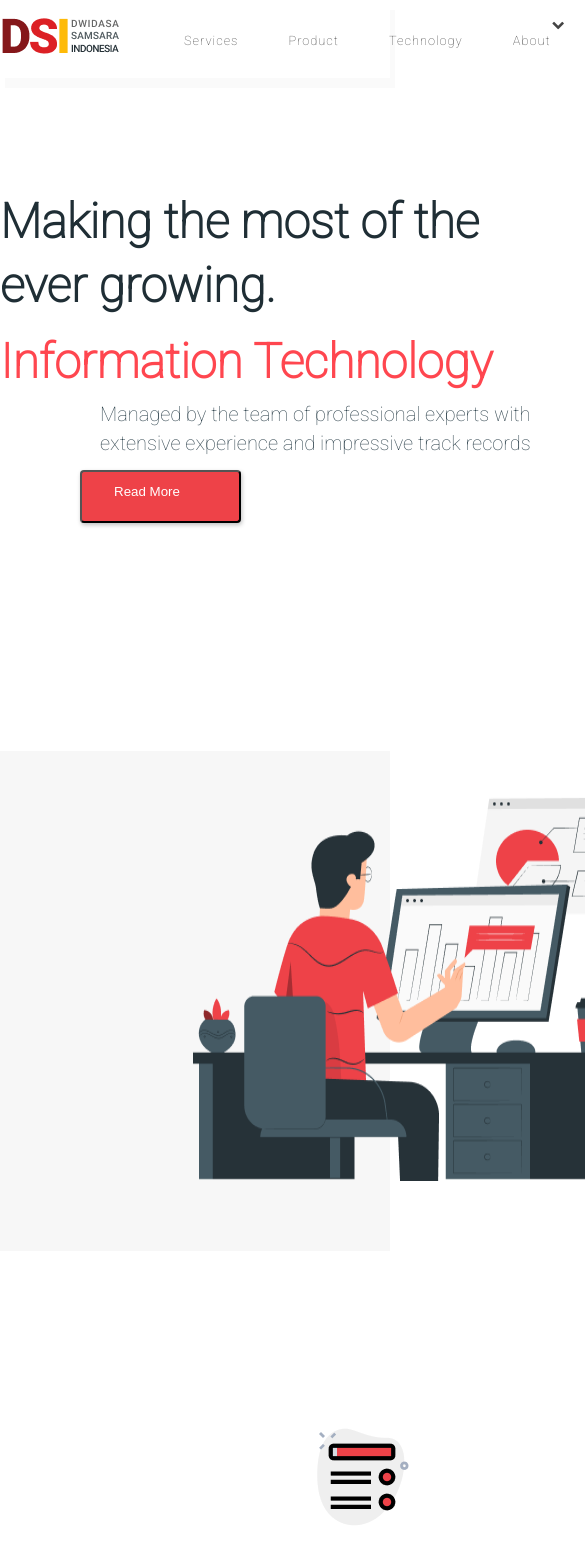
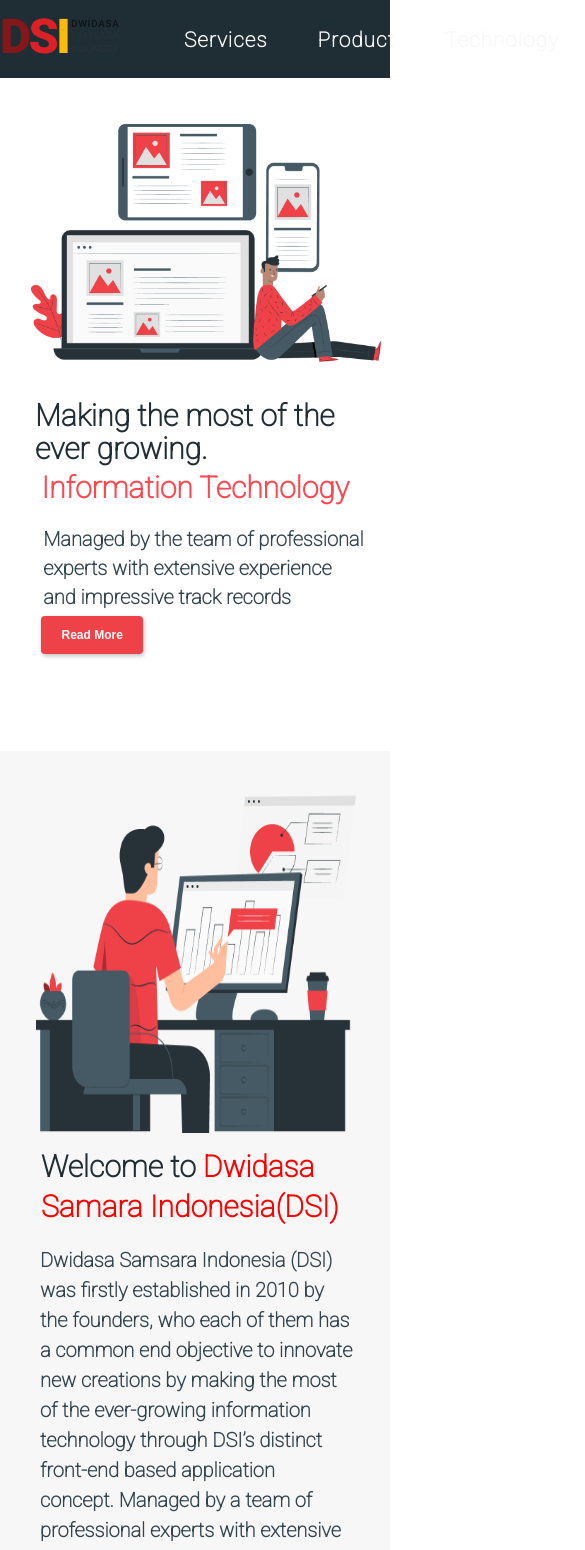
Before and after one commit to aritra1804/TASK2, a plain HTML site: page index.html in a window 390 px wide. Shown: the top 1550 px of the page, 585 px wide, since content can reach past the window. Drawn offline with Linux system fonts and the light colour scheme.

Commit message:
responsive done

```diff
--- a/index.html
+++ b/index.html
@@ -1,20 +1,24 @@
 <!DOCTYPE html>
 <html lang="en" dir="ltr">
+
 <head>
   <meta charset="utf-8">
   <title>DSI</title>
   <link rel="stylesheet" href="https://cdnjs.cloudflare.com/ajax/libs/font-awesome/4.7.0/css/font-awesome.min.css">
   <link rel="preconnect" href="https://fonts.googleapis.com">
   <link rel="preconnect" href="https://fonts.gstatic.com" crossorigin>
-<link href="https://fonts.googleapis.com/css2?family=Open+Sans:wght@300&family=Roboto:ital,wght@0,100;1,300&display=swap" rel="stylesheet">
+  <link
+    href="https://fonts.googleapis.com/css2?family=Open+Sans:wght@300&family=Roboto:ital,wght@0,100;1,300&display=swap"
+    rel="stylesheet">
   <meta name="viewport" content="width=device-width, initial-scale=1.0">
   <link rel="stylesheet" href="styles.css">
 </head>
+
 <body>
   <section id="main">
     <nav>
       <a href="#" class="logo">
-<img src="logo.png" alt="">
+        <img style=" border-radius: 30%;" src="logo.png" alt="">
       </a>
       <!---menu------->
       <ul class="menu">
@@ -24,8 +28,6 @@
         <li><a href="#">About<i class="fa fa-fw fa-chevron-down"></i></a></li>
         <li><a href="#">Client<i class="fa fa-fw fa-chevron-down"></i></a></li>
         <li><a href="#">Partner</a></li>
-
-
       </ul>
       <a class="active hey" href="#"><i class="fa fa-home"></i></a>
       <a href="#" class="hey"><i class="fa fa-fw fa-envelope"></i></a>
@@ -38,7 +40,8 @@
       <div class="main-text">
         <h1 class="head1">Making the most of the ever growing.</h1>
         <h1 class="head2">Information Technology<h1>
-      <p class="para1">Managed by the team of professional experts with extensive experience and impressive track records</p>
+            <p class="para1">Managed by the team of professional experts with extensive experience and impressive track
+              records</p>
 
             <button class="btn1" type="button" name="button">Read More</button>
       </div>
@@ -57,9 +60,12 @@
 
       <div class="text-2">
         <h1>Welcome to <span style="color:red;">Dwidasa Samara Indonesia(DSI)</span></h1>
-<p>Dwidasa Samsara Indonesia (DSI) was firstly established in 2010 by the founders, who each of them has a common end objective to innovate new creations by making the most of the ever-growing information technology through DSI’s distinct front-end based application concept.
+        <p>Dwidasa Samsara Indonesia (DSI) was firstly established in 2010 by the founders, who each of them has a
+          common end objective to innovate new creations by making the most of the ever-growing information technology
+          through DSI’s distinct front-end based application concept.
 
-Managed by a team of professional experts with extensive experience and impressive track records, DSI believes that continuous improvements and innovations assure your business to run effectively and efficiently.</p>
+          Managed by a team of professional experts with extensive experience and impressive track records, DSI believes
+          that continuous improvements and innovations assure your business to run effectively and efficiently.</p>
       </div>
     </div>
 
@@ -69,7 +75,7 @@ Managed by a team of professional experts with extensive experience and impressi
 
 
     <div class="card-container">
-  <div class="">
+      <div>
         <h2 class="Product">Product and Services</h2>
       </div>
       <main class="grid">
@@ -77,7 +83,8 @@ Managed by a team of professional experts with extensive experience and impressi
           <img src="product.png" alt="">
           <div class="product-text">
             <h3 class="heading3">Our Product</h3>
-        <p>Our product is made on the base of our team’s careful research and analyses, ranging from internet based application.</p>
+            <p>Our product is made on the base of our team’s careful research and analyses, ranging from internet based
+              application.</p>
             <button class="btn" type="button" name="button">Read More</button>
           </div>
         </article>
@@ -87,7 +94,8 @@ Managed by a team of professional experts with extensive experience and impressi
           <img src="verified 1.png" alt="">
           <div class="product-text">
             <h3 class="heading3">Our Service</h3>
-        <p>DSI’s shared service solutions focus on the front-end based software development, designed specifically for the banking and financial sectors.</p>
+            <p>DSI’s shared service solutions focus on the front-end based software development, designed specifically
+              for the banking and financial sectors.</p>
             <button class="btn" type="button" name="button">Read More</button>
           </div>
         </article>
@@ -97,7 +105,8 @@ Managed by a team of professional experts with extensive experience and impressi
           <img src="cogwheel 1.png" alt="">
           <div class="product-text">
             <h3 class="heading3">Our Technology</h3>
-        <p>First JAVA, runs on more than 850 million personal computers worldwide, and on billions of devices worldwide, including mobile and TV devices.</p>
+            <p>First JAVA, runs on more than 850 million personal computers worldwide, and on billions of devices
+              worldwide, including mobile and TV devices.</p>
             <button class="btn" type="button" name="button">Read More</button>
           </div>
         </article>
@@ -113,4 +122,5 @@ Managed by a team of professional experts with extensive experience and impressi
 
 
 </body>
+
 </html>
--- a/styles.css
+++ b/styles.css
@@ -26,38 +26,49 @@ nav{
   display: flex;
   justify-content: space-around;
   align-items: center;
-  box-shadow: 5px 10px rgba(0,0,0,0.02);
+  background-color: #1F2E35;
+
+  /* box-shadow: 5px 10px rgba(0,0,0,0.02); */
   position: fixed;
   left: 0;
   top: 0;
   width: 100%;
   z-index: 1;
-  background-color: #ffffff;
+  /* background-color: #ffffff; */
 }
 
 nav ul{
   display: flex;
 }
 nav ul li a{
+
   height: 40px;
   line-height: 43px;
   margin: 3px;
   padding: 0px 22px;
   display: flex;
-  font-size: 0.8rem;
-  font-weight: 500;
-  color: #444444;
+  font-size: 1.3rem;
+  font-weight: 800;
+  color: #F7F7F7;
   letter-spacing: 1px;
+  transition: all ease 0.5s;
 }
 
 .hey{
   letter-spacing: 0;
+  color: #FF575F;
+  font-size: 2vw;
+}
+.hey:hover{
+  color: #EE4248;
+
 }
 
 nav ul li a:hover{
+
   background-color: #FF575F;
-  box-shadow: 5px 10px 30px rgba(64,198,196,0.3);
-  transition: all ease 0.2s;
+  box-shadow: 0px 5px 10px rgba(64,198,196,0.3);
+  transition: all ease 0.5s;
 
 }
 
@@ -133,7 +144,7 @@ margin-top: 80px;
 
 font-family: Roboto;
 font-style: normal;
-font-weight: normal;
+font-weight: 900;
 font-size: 20px;
 line-height: 29px;
 
@@ -143,10 +154,13 @@ justify-content: space-around;
 }
 
 .btn1{
+  border: 0px;
   display: flex;
 flex-direction: row;
-align-items: flex-start;
-padding: 12px 32px;
+align-items: center;
+justify-content: center;
+font-weight: 800;
+font-size: 1.1vw;
 
 position: absolute;
 width: 161px;
@@ -158,6 +172,13 @@ background: #EE4248;
 box-shadow: 1px 2px 4px rgba(0, 0, 0, 0.25);
 border-radius: 4px;
 color: #FFFFFF;
+cursor: pointer;
+transition: 0.2s;
+}
+.btn1:hover{
+  font-size: 1.2vw;
+  transition: 0.2s;
+
 }
 
 #main-2{
@@ -190,7 +211,7 @@ top: 57px;
 
 font-family: Roboto;
 font-style: normal;
-font-weight: 500;
+font-weight: 900;
 font-size: 32px;
 line-height: 133.69%;
 /* or 43px */
@@ -209,7 +230,7 @@ top: 167px;
 
 font-family: Roboto;
 font-style: normal;
-font-weight: normal;
+font-weight: 900;
 font-size: 18px;
 line-height: 150%;
 /* or 27px */
@@ -217,6 +238,12 @@ line-height: 150%;
 
 color: #30444E;
 
+}
+p{
+  font-weight: 900;
+}
+.card-container{
+  margin-left: 200px;
 }
 
 #cards{
@@ -233,12 +260,12 @@ top: 1347px;
   position: absolute;
   width: 100%;
   height: 43px;
-  left: 62px;
-  top: 20px;
+  left: 40px;
+  top: -90px;
 
   font-family: Roboto;
   font-style: normal;
-  font-weight: 500;
+  font-weight: 900;
   font-size: 32px;
   line-height: 133.69%;
   /* identical to box height, or 43px */
@@ -251,17 +278,18 @@ top: 1347px;
 
 
 .grid{
-  margin: 80px;
+  margin-left: -114px;
   display: grid;
   grid-template-columns: repeat(3,1fr);
-  grid-gap: 30px;
+  grid-gap: 118px;
   align-items: center;
+  margin-top: 42px;
 }
 
 .grid > article{
   border: none;
-  text-align: left;
-  width: 250px;
+  text-align: center;
+  width: 330px;
   transition: transform .3s;
 }
 
@@ -277,7 +305,7 @@ top: 1347px;
 .heading3{
   font-family: Roboto;
 font-style: normal;
-font-weight: 500;
+font-weight: 900;
 font-size: 28px;
 line-height: 133.69%;
 /* or 37px */
@@ -287,6 +315,9 @@ color: #EE4248;
 }
 
 .btn{
+  border: 0px;
+  height: 4vh;
+
 
 background: #EE4248;
 box-shadow: 1px 1px 2px rgba(0, 0, 0, 0.25);
@@ -300,11 +331,122 @@ color: white;
     grid-template-columns: repeat(2,1fr);
 
   }
+  .content{
+    width: 90%;
+    display:block;
+    justify-content: space-around;
+    align-items: center;
+    position: absolute;
+  }
+  .main-text{
+    position: relative;
+    top: 4vh;
+    left: -22vw;
+    width: 100px;
+  }
+  .model img {
+    width: 70%;
+    height: 89%;
+    object-fit: contain;
+    position: relative;
+    top: -53vh;
+    left: 8vw;
+}
+.head2{
+  font-size: 30px;
+  position: relative;
+  top: 56vw;
+  left: 127px;
+  line-height: 52px;
+}
+.head1{
+  font-size: 30px;
+  position: relative;
+  top: 72vw;
+  left: 31vw;
+  width: 306px;
+  line-height: 33px;
+}
+.para1{
+  position: relative;
+  top: 101px;
+  left: 129px;
+  width: 321px;
+}
+.btn1{
+      border: 0px;
+      margin-top: 27px;
+      margin-left: 47px;
+      width: 102px;
+      height: 38px;
+      font-size: 12px;
+}
+.btn1:hover{
+  font-size: 12px;
+}
+.model-2 img {
+  position: absolute;
+  width: 320px;
+  height: 415px;
+  left: 36px;
+  top: -33px;
+}
+#main-2{
+  display: block;
+  position: absolute;
+width: 100%;
+height: 500px;
+left: 0px;
+top: 751px;
+padding-top: 30px;
+
+
+}
+.text-2 h1{
+  position: absolute;
+  width: 381px;
+  height: 86px;
+  left: 41px;
+  top: 371px;
+  font-size: 30px;
+}
+
+.text-2 p{
+  position: absolute;
+  width: 313px;
+  height: 270px;
+  left: 40px;
+  top: 474px;
+  font-weight: 900;
+  font-size: 20px;
+
+}
+#main-2{
+  height: 1010px;
+}
+.Product{
+  position: absolute;
+  width: 34%;
+  height: 43px;
+  left: -140px;
+  top: 397px;
+  font-family: Roboto;
+  font-style: normal;
+  font-weight: 900;
+  font-size: 32px;
+}
+
 }
 
 @media (max-width:500px){
  .grid{
-   grid-template-columns: repeat(1,1fr);
+  position: relative;
+  top: 489px;
+  left: -112px;
+  grid-template-columns: repeat(1,1fr);
+
+
+
  }
  .grid > article{
    text-align:center;
```
Lines whose indentation alone changed are shown as unchanged.
